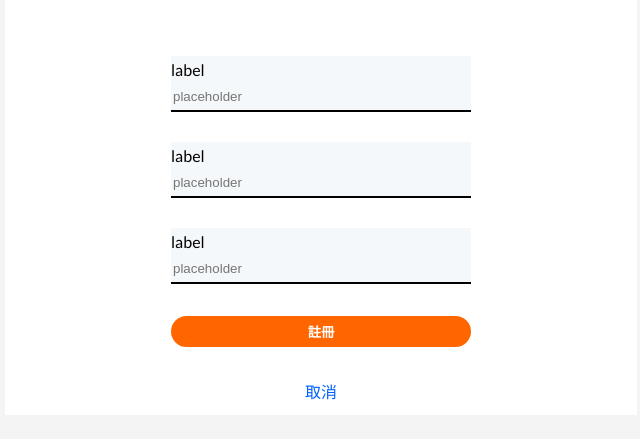
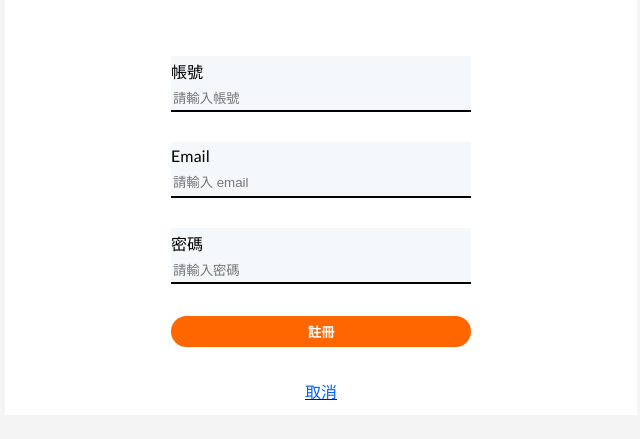
Before and after one commit to yinglin93/todolist-react-starter, a React (Create React App) app: page /signup in a window 1280 px wide. Shown: the part 213-652 px from the top of the page, without its empty margins (319-959 px from the left). Built offline with nearby package versions, Linux system fonts and the light colour scheme.

Commit message:
add auth input props at signup and login page

```diff
--- a/db.json
+++ b/db.json
@@ -7,7 +7,7 @@
     },
     {
       "title": "Learn to create custom hooks",
-      "isDone": false,
+      "isDone": true,
       "id": 2
     },
     {
@@ -16,7 +16,7 @@
       "id": 4
     },
     {
-      "title": "Learn to know more about myself ",
+      "title": "勉強しなさい！",
       "isDone": false,
       "id": 5
     },
@@ -24,11 +24,6 @@
       "title": "have a good day!",
       "isDone": false,
       "id": 6
-    },
-    {
-      "title": "yoyoyo",
-      "isDone": false,
-      "id": 7
     }
   ]
 }
--- a/src/api/todos.js
+++ b/src/api/todos.js
@@ -25,5 +25,26 @@ export const createTodo = async (payload) => {
   }
 };
 
-export const patchTodos = () => {};
-export const deleteTodos = () => {};
+export const patchTodo = async (payload) => {
+  const { id, title, isDone } = payload;
+  try{
+    const res = await axios.patch(`${baseUrl}/todos/${id}`,{
+    title,
+    isDone,
+    });
+    return res.data;
+  } catch(error) {
+    console.error('[Patch Todo failed]:', error);
+  }
+};
+
+export const deleteTodo = async (id) => {
+  try {
+    const res = await axios.delete(`${baseUrl}/todos/${id}`)
+    return res.data;
+  } catch(error) {
+    console.error('[Delete Todo failed]:', error);
+  }
+
+
+};
--- a/src/components/AuthInput.jsx
+++ b/src/components/AuthInput.jsx
@@ -22,11 +22,11 @@ const StyledInput = styled.input`
   border-radius: 0px;
 `;
 
-const AuthInput = () => {
+const AuthInput = ({type, label, placeholder, value, onChange}) => {
   return (
     <StyledContainer>
-      <StyledLabel>label</StyledLabel>
-      <StyledInput type="text" placeholder="placeholder" />
+      <StyledLabel>{label}</StyledLabel>
+      <StyledInput type={type || 'text'} placeholder = {placeholder} value={value} onChange={onChange} />
     </StyledContainer>
   );
 };
--- a/src/pages/LoginPage.jsx
+++ b/src/pages/LoginPage.jsx
@@ -6,8 +6,13 @@ import {
 } from 'components/common/auth.styled';
 import { ACLogoIcon } from 'assets/images';
 import { AuthInput } from 'components';
+import { useState } from 'react';
+import { Link } from 'react-router-dom';
 
 const LoginPage = () => {
+  const [userName, setUserName] = useState('');
+  const [password, setPassword] = useState('');
+
   return (
     <AuthContainer>
       <div>
@@ -16,14 +21,27 @@ const LoginPage = () => {
       <h1>登入 Todo</h1>
 
       <AuthInputContainer>
-        <AuthInput />
+        <AuthInput
+          label="帳號"
+          placeholder="請輸入帳號"
+          value={userName}
+          onChange={(inputUserName) => setUserName(inputUserName)}
+        />
       </AuthInputContainer>
 
       <AuthInputContainer>
-        <AuthInput />
+        <AuthInput
+          label="密碼"
+          placeholder="請輸入密碼"
+          value={password}
+          onChange={(inputPassword) => setPassword(inputPassword)}
+          type="password"
+        />
       </AuthInputContainer>
       <AuthButton>登入</AuthButton>
-      <AuthLinkText>註冊</AuthLinkText>
+      <Link to='/signup'>
+        <AuthLinkText>註冊</AuthLinkText>
+      </Link>
     </AuthContainer>
   );
 };
--- a/src/pages/SignUpPage.jsx
+++ b/src/pages/SignUpPage.jsx
@@ -6,8 +6,13 @@ import {
 } from 'components/common/auth.styled';
 import { ACLogoIcon } from 'assets/images';
 import { AuthInput } from 'components';
+import { useState } from 'react';
+import { Link } from 'react-router-dom';
 
 const SignUpPage = () => {
+  const [userName, setUserName] = useState('');
+  const [email, setEmail] = useState('');
+  const [password, setPassword] = useState('');
   return (
     <AuthContainer>
       <div>
@@ -16,18 +21,36 @@ const SignUpPage = () => {
       <h1>建立您的帳號</h1>
 
       <AuthInputContainer>
-        <AuthInput />
+        <AuthInput
+          label="帳號"
+          placeholder="請輸入帳號"
+          value={userName}
+          onChange={(inputUserName) => setUserName(inputUserName)}
+        />
       </AuthInputContainer>
 
       <AuthInputContainer>
-        <AuthInput />
+        <AuthInput
+          label="Email"
+          placeholder="請輸入 email"
+          value={email}
+          onChange={(inputEmail) => setPassword(inputEmail)}
+        />
       </AuthInputContainer>
 
       <AuthInputContainer>
-        <AuthInput />
+        <AuthInput
+          label="密碼"
+          placeholder="請輸入密碼"
+          value={password}
+          onChange={(inputPassword) => setPassword(inputPassword)}
+          type="password"
+        />
       </AuthInputContainer>
       <AuthButton>註冊</AuthButton>
-      <AuthLinkText>取消</AuthLinkText>
+      <Link to="/login">
+        <AuthLinkText>取消</AuthLinkText>
+      </Link>
     </AuthContainer>
   );
 };
--- a/src/pages/TodoPage.jsx
+++ b/src/pages/TodoPage.jsx
@@ -1,6 +1,6 @@
 import { useState, useEffect } from 'react';
 import { Footer, Header, TodoCollection, TodoInput } from 'components';
-import { getTodos, createTodo } from '../api/todos';
+import { getTodos, createTodo, patchTodo, deleteTodo } from '../api/todos';
 
 
 const TodoPage = () => {
@@ -62,7 +62,14 @@ const TodoPage = () => {
     }
   }
 
-  const handleToggleDone = (id) => {
+  const handleToggleDone = async (id) => {
+    const currentTodo = todos.find(todo => todo.id === id);
+
+    try{
+      await patchTodo({
+      id,
+      isDone: !currentTodo.isDone
+      })
       setTodos((prevTodos) => {
         return prevTodos.map(todo => {
           if(todo.id === id) {
@@ -74,7 +81,10 @@ const TodoPage = () => {
           return todo;
         });
       });
+    } catch(error) {
+      console.error(error);
     }
+  };
 
   const handleChangeMode = ({id, isEdit}) => {
     setTodos((prevTodos) => {
@@ -89,7 +99,12 @@ const TodoPage = () => {
     });
   }
 
-  const handleSave = ({id, title}) => {
+  const handleSave = async ({id, title}) => {
+    try{
+      await patchTodo({
+      id,
+      title,
+      });
       setTodos((prevTodos) => {
         return prevTodos.map(todo => {
           if (todo.id === id) {
@@ -102,12 +117,20 @@ const TodoPage = () => {
           return todo;
         });
       });
+    } catch(error){
+      console.error(error);
     }
+  };
 
-  const handleDelete = (id) => {
+  const handleDelete = async (id) => {
+    try{
+      await deleteTodo(id);
       setTodos((prevTodos) => {
         return prevTodos.filter((todo) => todo.id !== id);
       });
+    } catch(error) {
+      console.error(error);
+    }
   };
 
   useEffect(() => {
```
Lines whose indentation alone changed are shown as unchanged.
